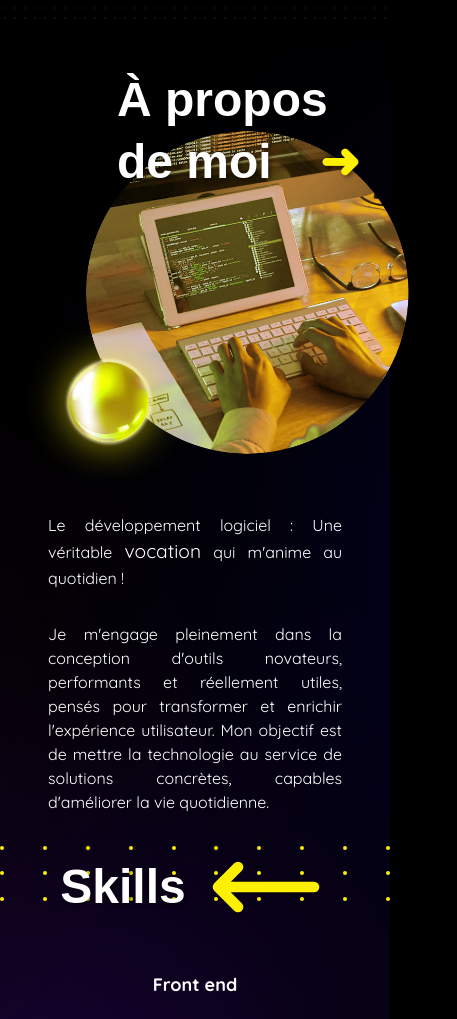
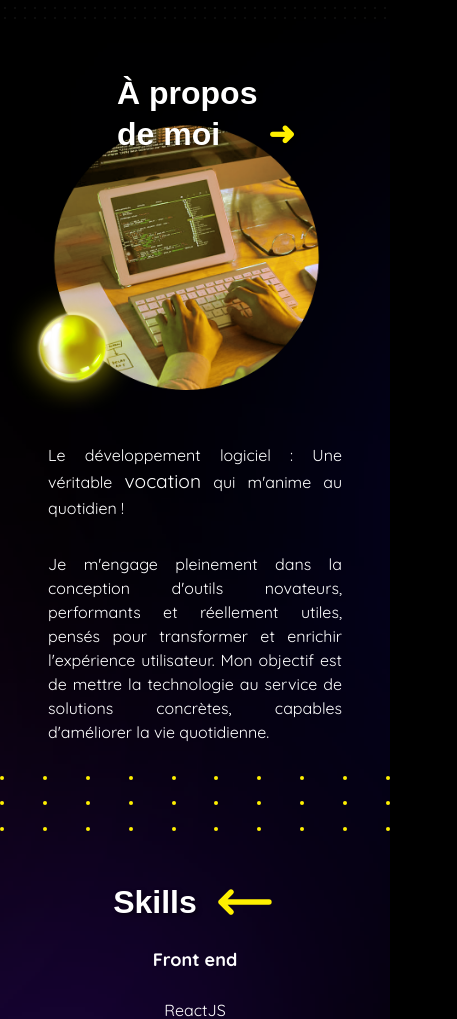
Before and after one commit to YoCode35/my-book, a Next.js app: page / in a window 390 px wide. Shown: the part 825-1844 px from the top of the page, 457 px wide, since content can reach past the window. Built offline with nearby package versions, Linux system fonts and the light colour scheme.

Commit message:
Update AboutMe Image Position and Section Title Size

```diff
--- a/src/app/page.tsx
+++ b/src/app/page.tsx
@@ -44,7 +44,7 @@ export default function Home() {
                                       w-full
                                       lg:flex
                                       items-start
-                                      w-full h-[600px] sm:h-[500px] md:h-[550px] lg:h-0px]
+                                      w-full h-[700px] sm:h-[500px] md:h-[550px] lg:h-0px]
                                       md:pt-0"
       >
 
@@ -55,17 +55,17 @@ export default function Home() {
             alt="À propos"
             width={500}
             height={500}
-            className=" w-[400px] sm:w-[400px] md:w-[500px] lg:w-[500px]
+            className=" w-[320px] sm:w-[400px] md:w-[500px] lg:w-[500px]
                         h-[auto] sm:h-[auto] md:h-[auto] lg:h-[auto]
                         mr-[5rem] sm:mr-[10rem] md:mr-[50rem] lg:mr-[50rem]
-                        ml-[5%] sm:ml-[10%] md:ml-[5%] lg:ml-[0%]"
+                        ml-[0%] sm:ml-[10%] md:ml-[5%] lg:ml-[0%]"
           />
 
           <h1 className=" absolute
                           z-10
                           top-[-4%] sm:top-[-5%] md:top-[-5%] lg:top-[-5%]
                           left-[30%] sm:left-[35%] md:left-[40%] lg:left-[30%]
-                          text-[3rem] sm:text-[4rem] md:text-[5rem]
+                          text-[2rem] sm:text-[4rem] md:text-[5rem]
                           leading-tight
                           text-shadow
                           text-left"
@@ -137,25 +137,24 @@ export default function Home() {
       {/* SEPARATEUR */}
 
       {/* Skills Section */}
-      <div id="skills" className=" h-[1400px] sm:h-[600px] md:h-[850px] lg:h-[850px] flex flex-col justify-center items-center
+      <div id="skills" className=" h-[1150px] sm:h-[600px] md:h-[850px] lg:h-[850px] flex flex-col justify-center items-center
                                    flex flex-col justify-center items-center"
       >
         <h1 className=" relative
                                     z-10
-                                    text-[3rem]
-                                    sm:text-[4rem] md:text-[5rem]
+                                    text-[2rem] sm:text-[4rem] md:text-[5rem]
                                     leading-tight
                                     text-shadow
                                     text-center
                                     flex items-center
                                     justify-center
-                                    top-[0px] sm:top-[0px] md:top-[0px] lg:top-[0px]
+                                    top-[40px] sm:top-[0px] md:top-[0px] lg:top-[0px]
                                     mx-auto"
         >
           Skills
           {/* Arrow */}
           <svg xmlns="http://www.w3.org/2000/svg" fill="none" viewBox="0 0 24 24" strokeWidth={2} stroke="currentColor" className=" text-colorChart
-                                                                                                                                    w-[8rem]
+                                                                                                                                    w-[4rem] sm:w-[8rem] md:w-[8rem] lg:w-[8rem]
                                                                                                                                     h-[8rem]
                                                                                                                                     ml-4 sm:ml-6 md:ml-6 lg:ml-48
                                                                                                                                     lg:mt-[1rem]"
```
